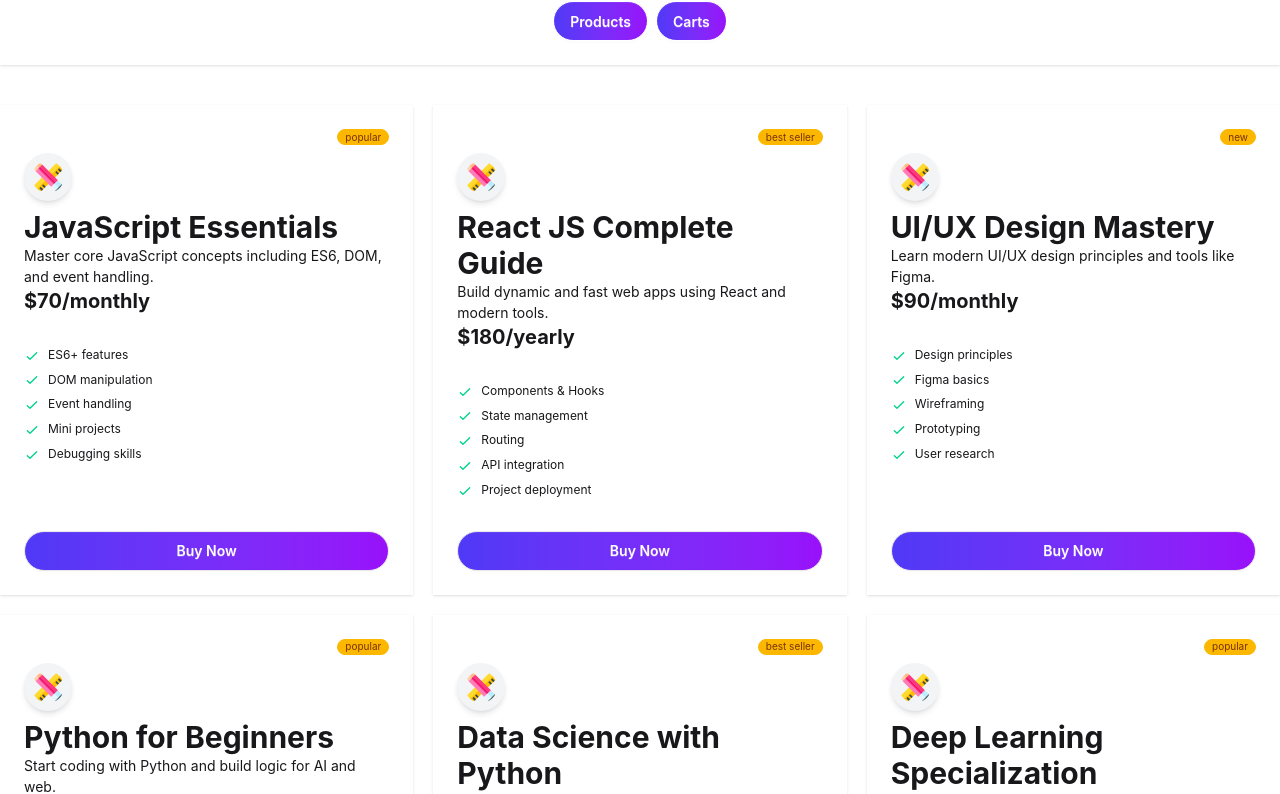
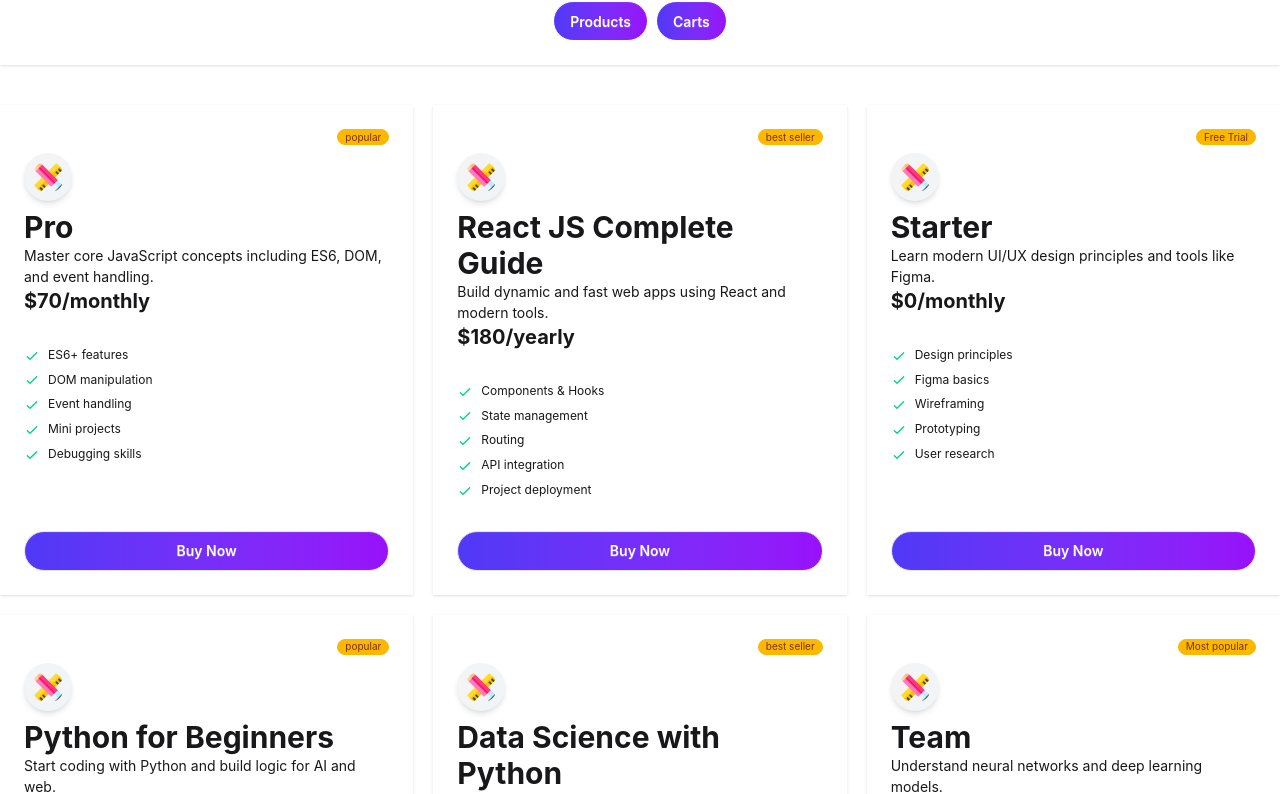
Before and after one commit to tareq-360/React-Single-Page-Application, a React (Vite) app: page / in a window 1280 px wide. Shown: the part 1156-1950 px from the top of the page. Built offline with nearby package versions, Linux system fonts and the light colour scheme.

Commit message:
pricing done

```diff
--- a/public/fetchData.json
+++ b/public/fetchData.json
@@ -1,7 +1,7 @@
 [
   {
     "id": 7,
-    "name": "JavaScript Essentials",
+    "name": "Pro",
     "description": "Master core JavaScript concepts including ES6, DOM, and event handling.",
     "price": 70,
     "period": "monthly",
@@ -35,11 +35,11 @@
   },
   {
     "id": 9,
-    "name": "UI/UX Design Mastery",
+    "name": "Starter",
     "description": "Learn modern UI/UX design principles and tools like Figma.",
-    "price": 90,
+    "price": 0,
     "period": "monthly",
-    "tag": "new",
+    "tag": "Free Trial",
     "tagType": "new",
     "features": [
       "Design principles",
@@ -86,11 +86,11 @@
   },
   {
     "id": 12,
-    "name": "Deep Learning Specialization",
+    "name": "Team",
     "description": "Understand neural networks and deep learning models.",
     "price": 300,
     "period": "yearly",
-    "tag": "popular",
+    "tag": "Most popular",
     "tagType": "popular",
     "features": [
       "Neural networks",
--- a/src/App.jsx
+++ b/src/App.jsx
@@ -1,21 +1,31 @@
+
+import { Suspense, use } from "react"
 import ASection from "./Component/AccountCreateSection/ASection"
 import Cards from "./Component/CardSection/Cards"
 import Tools from "./Component/DigitalTools/Tools"
 import Hero from "./Component/HeroSection/Hero"
 import Navbar from "./Component/Navbar/Navbar"
+import Pricing from "./Component/PricingSection/Pricing"
 import Rating from "./Component/RatingSection/Rating"
 
+const cardDataFetch = fetch('/public/fetchData.json').then(res => res.json());
+
 function App() {
-
-
+  const cardData = use(cardDataFetch);
+  // console.log(cardData);
   return (
     <>
       <Navbar></Navbar>
       <Hero></Hero>
       <Rating></Rating>
       <Tools></Tools>
-      <Cards></Cards>
+
+      <Suspense fallback={<span className="loading loading-dots loading-xl"></span> }>
+          <Cards cardData={cardData}></Cards>
+      </Suspense>
+
       <ASection></ASection>
+      <Pricing cardData={cardData}></Pricing>
     </>
   )
 }
--- a/src/Component/CardSection/Cards.jsx
+++ b/src/Component/CardSection/Cards.jsx
@@ -2,14 +2,14 @@ import React, { Suspense, use } from 'react';
 import icon from '../../assets/assets/products/design-tool.png'
 
 
-const cardDataFetch = fetch('/public/fetchData.json').then(res => res.json());
 
-const Cards = () => {
-    const cardData = use(cardDataFetch);
+
+const Cards = ({cardData}) => {
+
     //  console.log(cardData);
-    // { cardData.map(data => console.log(data.name)) };
+    // {cardData.map(data => console.log(data.name)) };
     return (
-        <Suspense fallback={<span className="loading loading-dots loading-xl"></span> }>
+
             <div className=' container mx-auto grid md:grid-cols-2 lg:grid-cols-3 gap-5 mb-10'>
                 {cardData.map((data , ind) =>
                     <div key={ind} className=" bg-base-100 shadow-sm">
@@ -44,7 +44,7 @@ const Cards = () => {
                     </div>
                 )}
             </div>
-        </Suspense>
+
     );
 };
 
--- /dev/null
+++ b/src/Component/PricingSection/Pricing.jsx
@@ -0,0 +1,53 @@
+import React from 'react';
+import Cards from '../CardSection/Cards';
+import icon from '../../assets/assets/products/design-tool.png'
+
+
+const Pricing = ({ cardData }) => {
+    // console.log(cardData);
+    return (
+        <div className='mt-15'>
+            <h1 className=' font-semibold text-2xl text-center'>Simple, Transparent Pricing</h1>
+            <p className='text-center my-3 mb-5'>Choose the plan that fits your needs. Upgrade or downgrade anytime.</p>
+            {/* {cardData.map(proData => proData.name == "Pro" && */}
+                <div className=' container mx-auto grid md:grid-cols-2 lg:grid-cols-3 gap-5 mb-10'>
+                    {cardData.map((data, ind) => (data.name == "Pro" || data.name == "Team" || data.name == "Starter") &&
+                        <div key={ind} className=" bg-base-100 shadow-sm">
+                            <div className={`card-body flex flex-col h-full ${data.tag ==="Most popular" && "bg-gradient-to-r from-indigo-600 to-purple-600 text-white rounded-md"}`}>
+                                <div className='flex justify-end'>
+                                    <span className={`${data.tag ==="Most popular" ? " bg-orange-600 font-bold rounded-full p-2 text-white" : "badge badge-xs badge-warning"} `}>{data.tag}</span>
+                                </div>
+                                <div>
+                                    <img className=' bg-gray-100 rounded-full  p-2 shadow-md' src={icon} alt="" />
+                                </div>
+                                <div className="">
+                                    <h2 className="text-3xl font-bold">{data.name}</h2>
+                                    <p>
+                                        {data.description}
+                                    </p>
+                                    <span className="text-xl font-bold">${data.price}/{data.period}</span>
+                                </div>
+                                <ul className="mt-6 flex flex-col flex-1 gap-2 text-xs">
+                                    {data.features.map((Data, Ind) =>
+                                        <li key={Ind}>
+                                            <svg xmlns="http://www.w3.org/2000/svg" className="size-4 me-2 inline-block text-success" fill="none" viewBox="0 0 24 24" stroke="currentColor"><path strokeLinecap="round" strokeLinejoin="round" strokeWidth="2" d="M5 13l4 4L19 7" /></svg>
+                                            <span >{Data}</span>
+                                        </li>
+                                    )}
+
+
+                                </ul>
+                                <div className="mt-6">
+                                    <button className="btn text-white btn-block rounded-full bg-gradient-to-r from-indigo-600 to-purple-600">Buy Now</button>
+                                </div>
+                            </div>
+                        </div>
+                    )}
+                </div>
+            {/* // )} */}
+
+        </div>
+    );
+};
+
+export default Pricing;
```
